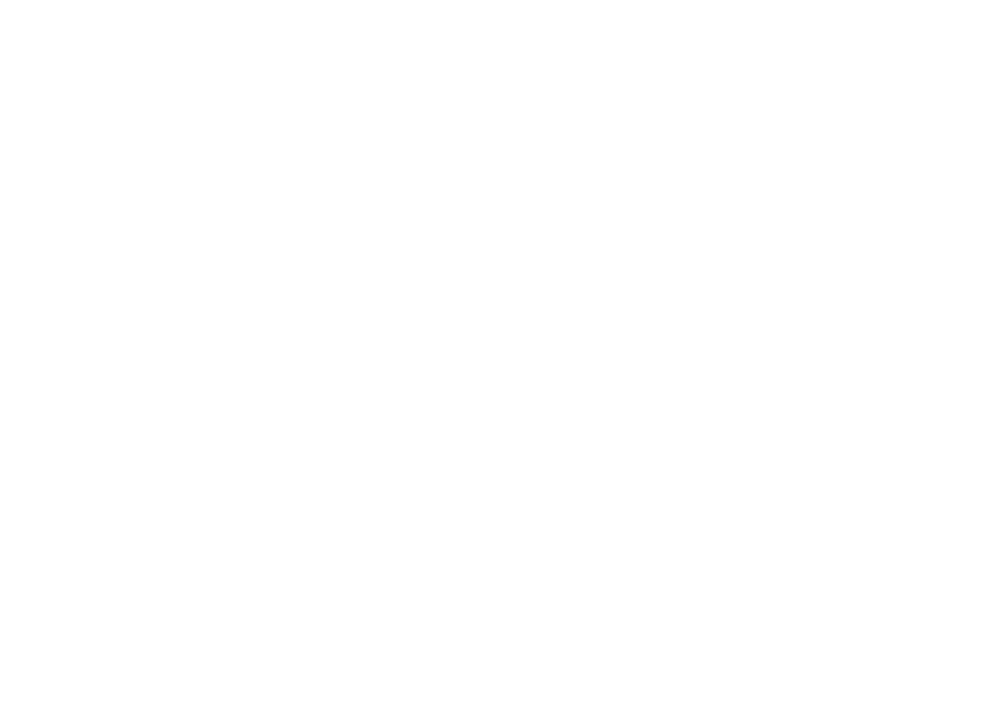
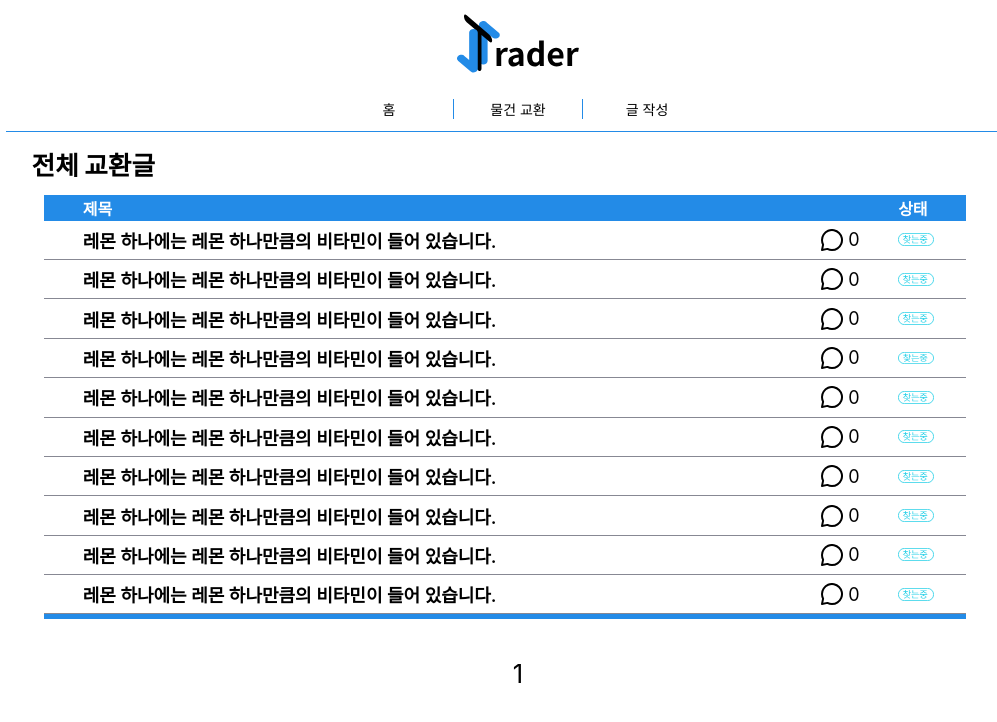
Before and after one commit to DGSW-SUNSET/Frontend, a React (Create React App) app in the folder dive-sunset/: page /ShowAll in a window 1280 px wide. Shown: the top 722 px of the page, without its empty margins (122-1119 px from the left). Built offline with nearby package versions, Linux system fonts and the light colour scheme.

Commit message:
⚡️
I feel, Don't say finish...

```diff
--- a/dive-sunset/src/components/Header/header.css
+++ b/dive-sunset/src/components/Header/header.css
@@ -8,12 +8,16 @@
 .header {
     display: flex;
     justify-content: center;
-    margin: 1vw;
     background-color: white;
     flex-direction: column;
     align-items: center;
     font-weight: 100;
     font-size: 14px;
+    width: 100%;
+}
+
+.headerback{
+    margin: 1vw;
 }
 
 .linkTo {
@@ -40,7 +44,3 @@
     color: inherit;
     text-decoration: inherit;
 }
-
-.logo {
-    width: 6%;
-}
--- a/dive-sunset/src/components/Header/header.jsx
+++ b/dive-sunset/src/components/Header/header.jsx
@@ -6,6 +6,7 @@
 function Header() {
     return (
         <div className="header">
+            <div className="headerback">
                 <img src={TraderLogo} className="logo"></img>
                 <div className="linkTo">
                     <div className="home">
@@ -25,6 +26,7 @@
                     </div>
                 </div>
             </div>
+        </div>
     )
 }
 export default Header;
--- a/dive-sunset/src/components/Main/main.jsx
+++ b/dive-sunset/src/components/Main/main.jsx
@@ -13,7 +13,7 @@
 function Main() {
     return (
         <>
-            <Header></Header>
+            <Header className="head"></Header>
             <img src={banner} className="bannerimg"></img>
             <div className="trade">
                 <div className="recent">
--- a/dive-sunset/src/components/ShowAll/showAll.css
+++ b/dive-sunset/src/components/ShowAll/showAll.css
@@ -0,0 +1,103 @@
+@font-face {
+    font-family: 'Pretendard';
+    src: url("https://cdn.jsdelivr.net/gh/orioncactus/pretendard@v1.3.5/dist/web/static/pretendard.css") format('woff');
+    font-weight: normal;
+    font-style: normal;
+}
+
+.head {
+    position: fixed;
+}
+
+.back {
+    width: 100%;
+    display: flex;
+    justify-content: center;
+}
+
+.border {
+    width: 80%;
+    border-top: 1px #238BE7 solid;
+    display: flex;
+    flex-direction: column;
+    align-items: flex-start;
+}
+
+.pageTitle {
+    font-weight: 800;
+    font-size: 2vw;
+    margin: 1vw;
+    margin-left: 2vw;
+}
+
+.pageButton{
+    margin-top: 3vw;
+    font-size: 2vw;
+}
+
+.writesbox {
+    display: flex;
+    margin-left: 3vw;
+    margin-right: 3vw;
+    width: 90%;
+    flex-direction: column;
+}
+
+.list {
+    display: flex;
+    flex-direction: row;
+    justify-content: space-between;
+    border-bottom: 1px #878893 solid;
+    height: 3vw;
+    align-items: center;
+    font-size: 18px;
+}
+
+.listTitle{
+    margin-left: 3vw;
+    font-weight: 600;
+}
+
+.listInfo {
+    display: flex;
+    flex-direction: row;
+    justify-content: space-between;
+    margin-right: 2.5vw;
+    align-items: center;
+}
+
+.listComment{
+    display: flex;
+    align-items: center;
+    margin-right: 3vw;
+    width: 3vw;
+    justify-content: space-between;
+}
+
+.writes {
+    background-color: #238BE7;
+    color: white;
+    margin-right: 6vw;
+    height: 2vw;
+    font-weight: 700;
+    display: flex;
+    width: 100%;
+    align-items: center;
+    justify-content: space-between;
+}
+
+.infoTitle {
+    margin-left: 3vw;
+}
+
+.state {
+    margin-right: 3vw;
+}
+
+.listState{
+    height: 1vw;
+}
+
+.box{
+    border-bottom: 5px #238BE7 solid;
+}
--- a/dive-sunset/src/components/ShowAll/showAll.jsx
+++ b/dive-sunset/src/components/ShowAll/showAll.jsx
@@ -1,9 +1,53 @@
 import React from "react";
 import './showAll.css';
+import Header from "../Header/header";
+import comment from "../../img/comment.svg";
+import complete from "../../img/complete.svg";
+import exchange from "../../img/exchange.svg";
+import finding from "../../img/finding.svg";
 
-function ShowAll(){
-    return(
+function ShowAll() {
+    const a = [1, 2, 3, 4, 5, 6, 7, 8, 9, 0];
+    return (
         <>
+            <Header className="head"></Header>
+            <div className="back">
+                <div className="border">
+                    <div className="pageTitle">전체 교환글</div>
+                    <div className="writesbox">
+                        <div className="writes">
+                            <div className="infoTitle">제목</div>
+                            <div className="state">상태</div>
+                        </div>
+                        <div className="box">
+                            {a.map((a, i) => {
+                                return (
+                                    <WriteList></ WriteList>
+                                )
+                            })}
+                        </div>
+                    </div>
+                </div>
+            </div>
+            <div className="pageButton">
+                <div>1</div>
+            </div>
+        </>
+    )
+}
+function WriteList() {
+    return (
+        <>
+            <div className="list">
+                <div className="listTitle">레몬 하나에는 레몬 하나만큼의 비타민이 들어 있습니다.</div>
+                <div className="listInfo">
+                    <div className="listComment">
+                        <img src={comment}></img>
+                        0
+                    </div>
+                    <img src={finding} className="listState"></img>
+                </div>
+            </div>
         </>
     )
 }
```
Lines whose indentation alone changed are shown as unchanged.
